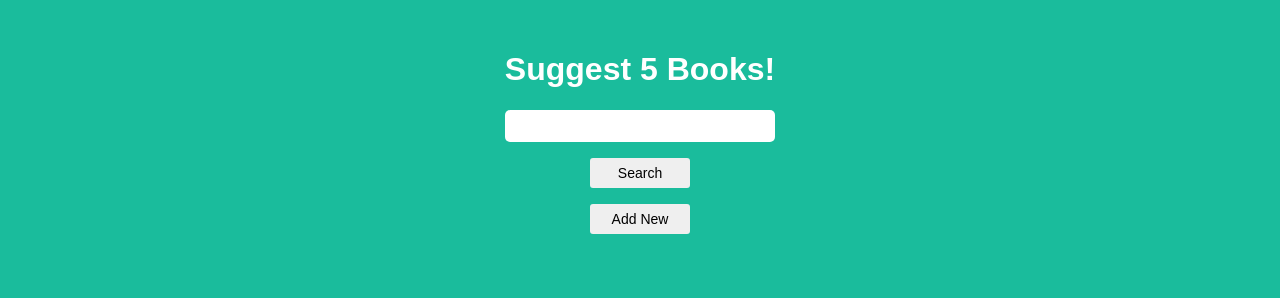
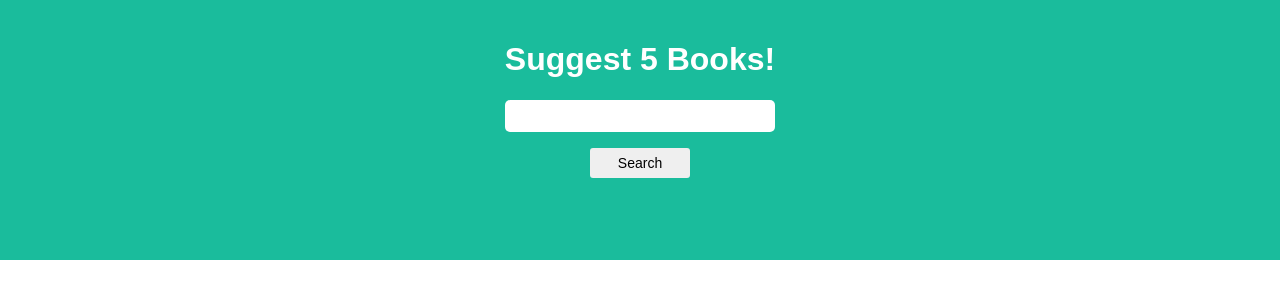
Before and after one commit to davidpracilio/suggest5-books, a website: page express/index.html in a window 1280 px wide. Drawn offline with Linux system fonts and the light colour scheme.

Commit message:
Corrected initial div and html elements

```diff
--- a/express/index.html
+++ b/express/index.html
@@ -3,22 +3,23 @@
 <head>
   <link rel="stylesheet" href="//maxcdn.bootstrapcdn.com/font-awesome/4.1.0/css/font-awesome.min.css">
   <link rel="stylesheet" type="text/css" href="style.css">
+  <title>Suggest 5 - Books</title>
 </head>
-<title>Suggest 5 - Books</title>
 <body>
+    <div class="wrapper">
 
-<!-- <div style="height: 100%;"> -->
-<div class="fulldiv">
+        <div class="top">
           <h1>Suggest 5 Books!</h1>
           <form>
             <div><input type="text" class="search"></div>
             <p></p>
             <div><input type="submit" value="Search" class="main";></div>
             <p></p>
-    <div><input type="button" value="Add New" class="main" onclick="parent.location='addnew.html'"></div>
           </form>
         </div>
-<!-- <div class="bottomdiv"></div> -->
 
+        <div  class="bottom">
+        </div>
+    </div>
 </body>
 </html>
--- a/express/style.css
+++ b/express/style.css
@@ -1,43 +1,32 @@
 body {
-    margin:0;padding:0;height:100%;
+  margin:0;
+  padding:0;
+  height:100%;
 }
-  div.topdiv {
-    clear:both;
-    position:fixed;
-    top:0;
-    height:50%;
+html {
+  height: 100%;
+}
+div.top {
+  height:30%;
   width:100%;
   background-color:#1abc9c;
   color:#FFFFFF;
   font-size:16px;
   text-align:center;
   font-family: sans-serif;
-    padding-top: 30px;
+  padding-top: 20px;
 }
-  div.bottomdiv {
-    clear:both;
-    position:fixed;
-    bottom:0;
-    height:50%;
+div.wrapper {
+  height:100%;
   width:100%;
-    background-color:#252b25;
+}
+div.bottom {
+  height:70%;
+  width:100%;
   color:#FFFFFF;
   font-size:16px;
   text-align:center;
   font-family: sans-serif;
-    }
-  div.fulldiv {
-    clear:both;
-    position:fixed;
-    top:0;
-    height:100%;
-    width:100%;
-    background-color:#1abc9c;
-    color:#FFFFFF;
-    font-size:16px;
-    text-align:center;
-    font-family: sans-serif;
-    padding-top: 30px;
 }
 input.main {
   border: 0;
```
Also changed, not shown: 1 other file. Lines whose indentation alone changed are shown as unchanged.
